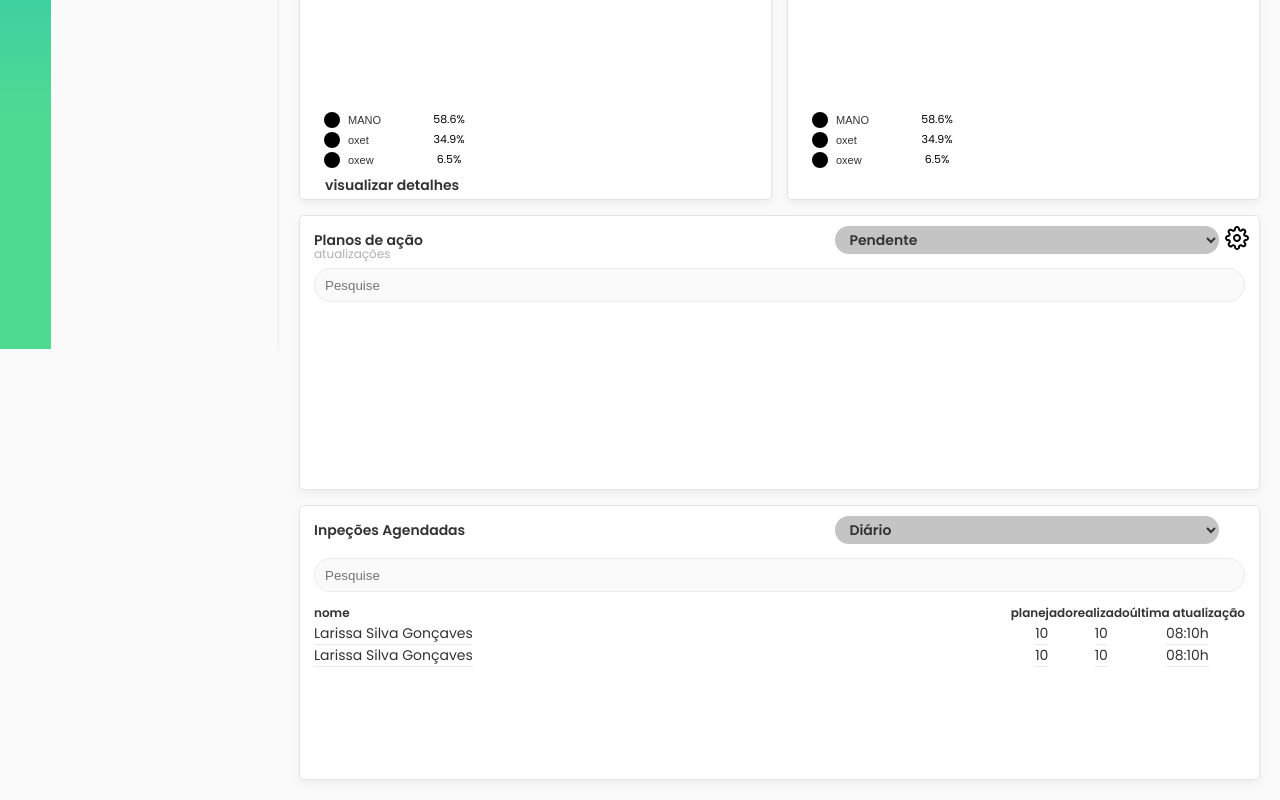
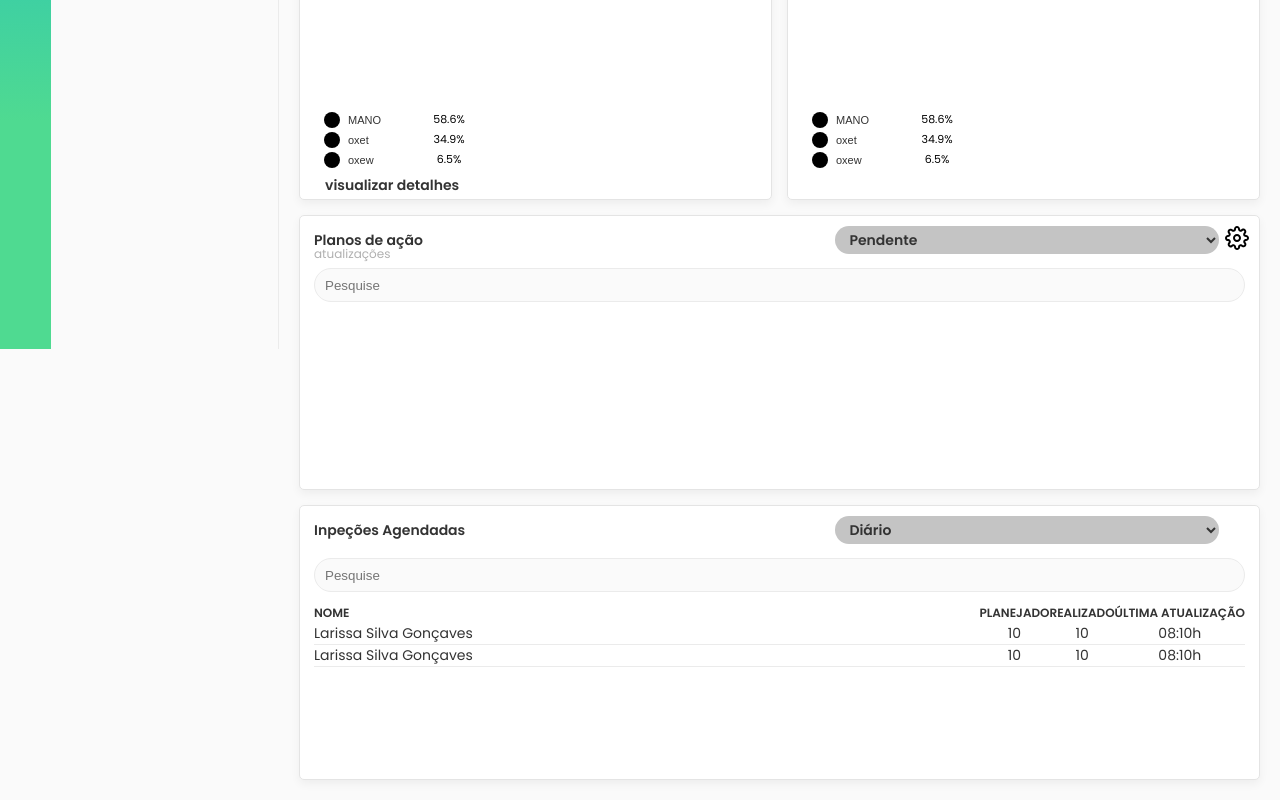
Before and after one commit to SamuelSimoes31/dashboard-trackingtrade, a React (Create React App) app in the folder dashboard/: page / in a window 1280 px wide. Shown: the part 451-1251 px from the top of the page. Built offline with nearby package versions, Linux system fonts and the light colour scheme; the HTML template or start-up script is replaced by a standard one.

Commit message:
fixed bottom lines

```diff
--- a/dashboard/src/components/Panel/Lists/TableListStyle.ts
+++ b/dashboard/src/components/Panel/Lists/TableListStyle.ts
@@ -15,10 +15,13 @@ export const CollumFlex = styled.div`
   display: flex;
   flex-direction: column;
   align-items: center;
+  /* margin: 0 10px; */
 
   &:first-child { /* Levar primeiro flex pra esquerda */
     flex-grow: 1;
-    align-items: flex-start;
+    p {
+      text-align: left;
+    }
   }
 
   & > p:first-child{ /* títulos */
@@ -26,17 +29,17 @@ export const CollumFlex = styled.div`
     font-size: 12px;
     line-height: 21px;
     border: none;
+    text-transform: uppercase;
   }
 
   & > p { /* linhas de conteúdo */
     font-weight: normal;
     font-size: 14px;
     line-height: 21px;
+    text-align: center;
+
 
     border-bottom: 0.5px solid #EBEBEB;
-    /* width: 100%; */
+    width: 100%;
   }
-
-  /* border: 1px solid green; */
-
 `;
```
